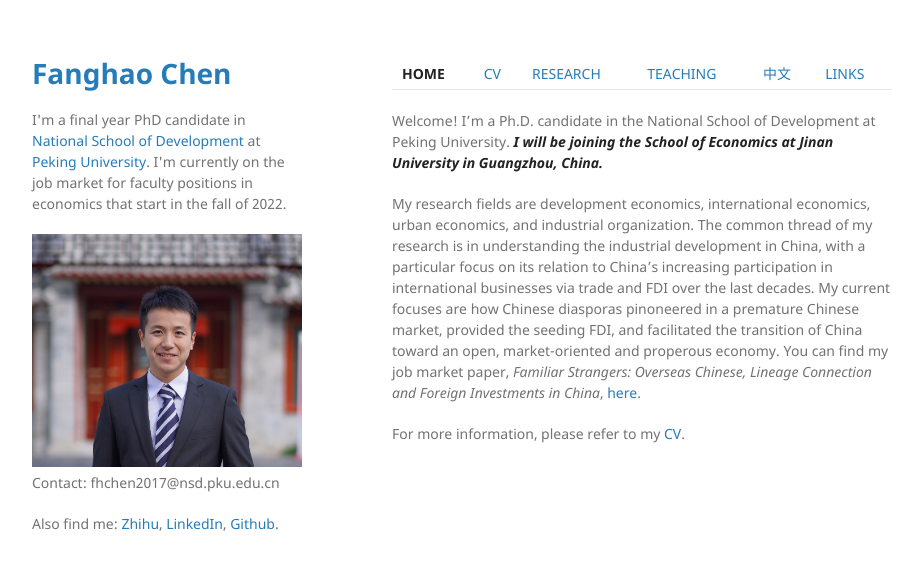
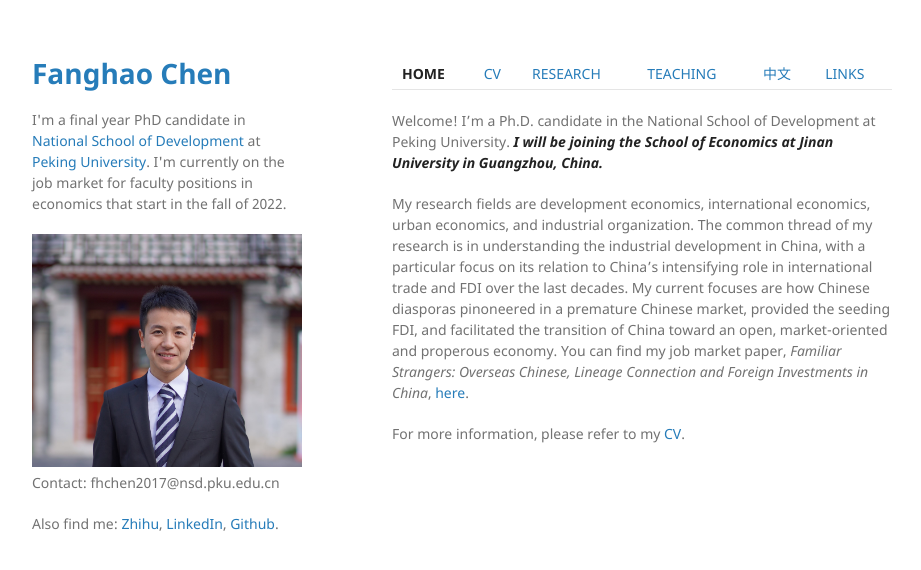
Before and after one commit to FanghaoChen/homepage, a Jekyll site: the page built from index.md, in a window 1280 px wide. Shown: the top 570 px of the page, without its empty margins (178-1099 px from the left). Built offline with Jekyll 4.4.1, drawn with Linux system fonts in a browser that asks for light colours.

Commit message:
Update index.md

```diff
--- a/index.md
+++ b/index.md
@@ -7,6 +7,6 @@ layout: default
 
 Welcome! I'm a Ph.D. candidate in the National School of Development at Peking University. _**I will be joining the School of Economics at Jinan University in Guangzhou, China.**_
 
-My research fields are development economics, international economics, urban economics, and industrial organization. The common thread of my research is in understanding the industrial development in China, with a particular focus on its relation to China’s increasing participation in international businesses via trade and FDI over the last decades. My current focuses are how Chinese diasporas pinoneered in a premature Chinese market, provided the seeding FDI, and facilitated the transition of China toward an open, market-oriented and properous economy. You can find my job market paper, _Familiar Strangers: Overseas Chinese, Lineage Connection and Foreign Investments in China_, [here](./assets/JMP_FanghaoChen_211120.pdf).
+My research fields are development economics, international economics, urban economics, and industrial organization. The common thread of my research is in understanding the industrial development in China, with a particular focus on its relation to China’s intensifying role in international trade and FDI over the last decades. My current focuses are how Chinese diasporas pinoneered in a premature Chinese market, provided the seeding FDI, and facilitated the transition of China toward an open, market-oriented and properous economy. You can find my job market paper, _Familiar Strangers: Overseas Chinese, Lineage Connection and Foreign Investments in China_, [here](./assets/JMP_FanghaoChen_211120.pdf).
 
 For more information, please refer to my [CV](./assets/CV_FanghaoChen_211214.pdf).
```
